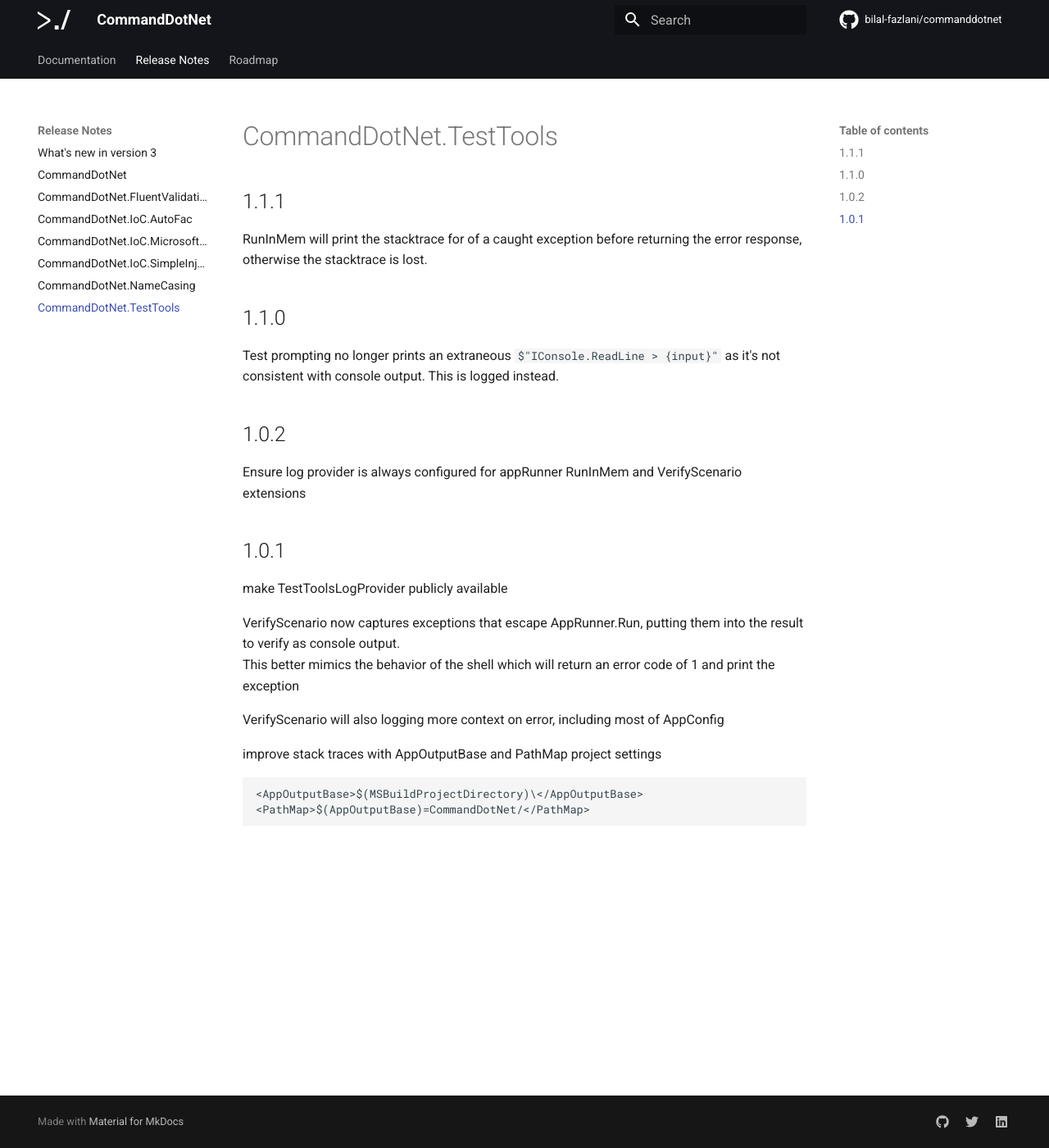
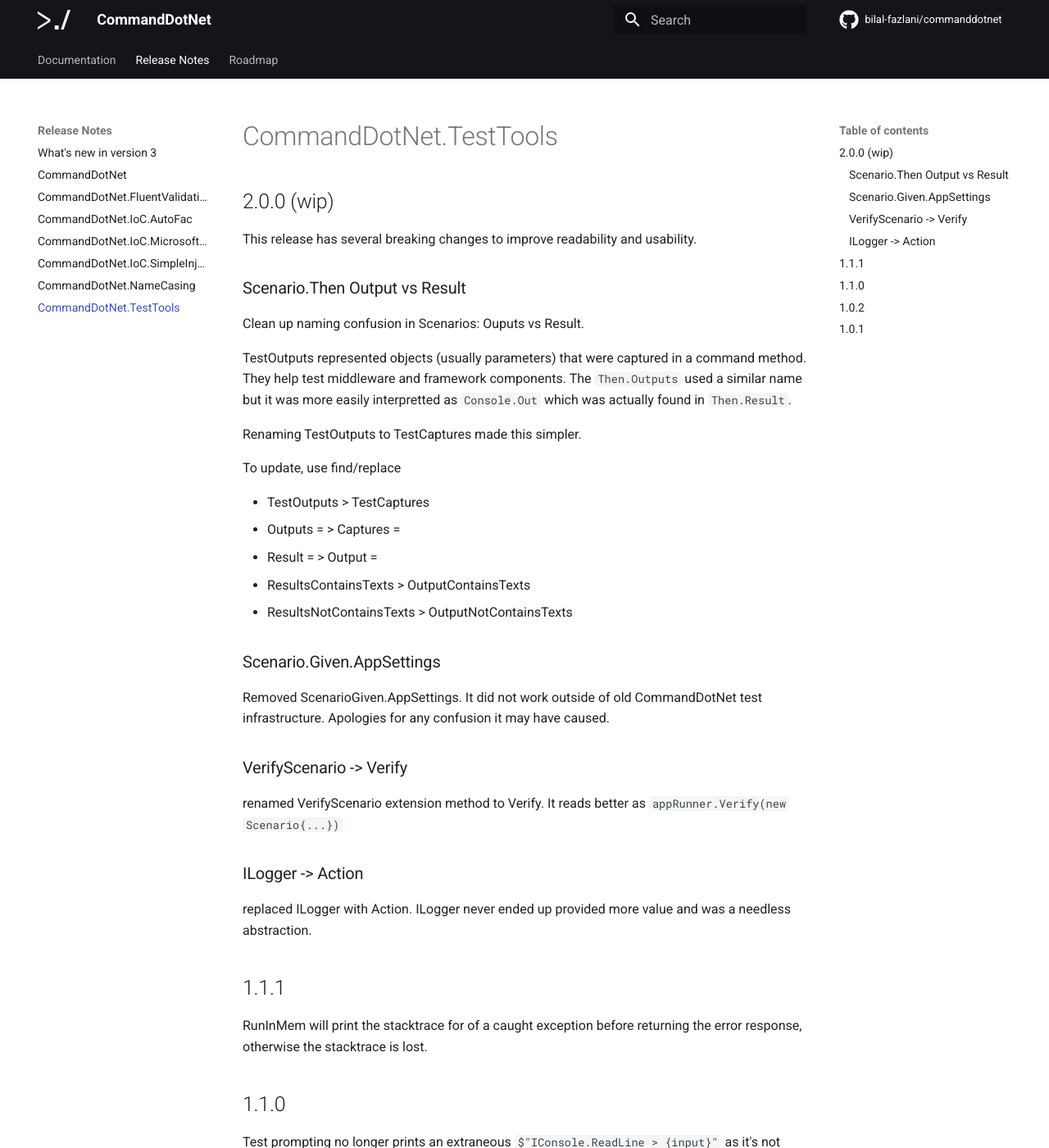
Before and after one commit to bilal-fazlani/commanddotnet, an MkDocs documentation site: the page built from docs/ReleaseNotes/CommandDotNet.TestTools.md, in a window 1280 px wide and 1400 px high. Shown: the whole window at 82% size. Built offline with MkDocs 1.6.1 and Material for MkDocs 9.7.7, drawn with Linux system fonts in a browser that asks for light colours; comment, search, counter and statistics services are not loaded.

Commit message:
update release notes for TestTools 2.0.0

```diff
--- a/docs/ReleaseNotes/CommandDotNet.TestTools.md
+++ b/docs/ReleaseNotes/CommandDotNet.TestTools.md
@@ -1,4 +1,37 @@
 # CommandDotNet.TestTools
+
+## 2.0.0 (wip)
+
+This release has several breaking changes to improve readability and usability.
+
+### Scenario.Then Output vs Result
+
+Clean up naming confusion in Scenarios: Ouputs vs Result.
+
+TestOutputs represented objects (usually parameters) that were captured in a command method.
+They help test middleware and framework components. The `Then.Outputs` used a similar name but it
+was more easily interpretted as `Console.Out` which was actually found in `Then.Result`.
+
+Renaming TestOutputs to TestCaptures made this simpler.
+
+To update, use find/replace
+
+* TestOutputs > TestCaptures
+* Outputs = > Captures =
+* Result = > Output =
+* ResultsContainsTexts > OutputContainsTexts
+* ResultsNotContainsTexts > OutputNotContainsTexts
+
+### Scenario.Given.AppSettings
+
+Removed ScenarioGiven.AppSettings. It did not work outside of old CommandDotNet test infrastructure. Apologies for any confusion it may have caused.
+
+### VerifyScenario -> Verify
+
+renamed VerifyScenario extension method to Verify. It reads better as `appRunner.Verify(new Scenario{...})`
+
+### ILogger -> Action<string>
+replaced ILogger with Action<string>. ILogger never ended up provided more value and was a needless abstraction.
 
 ## 1.1.1
 
```
